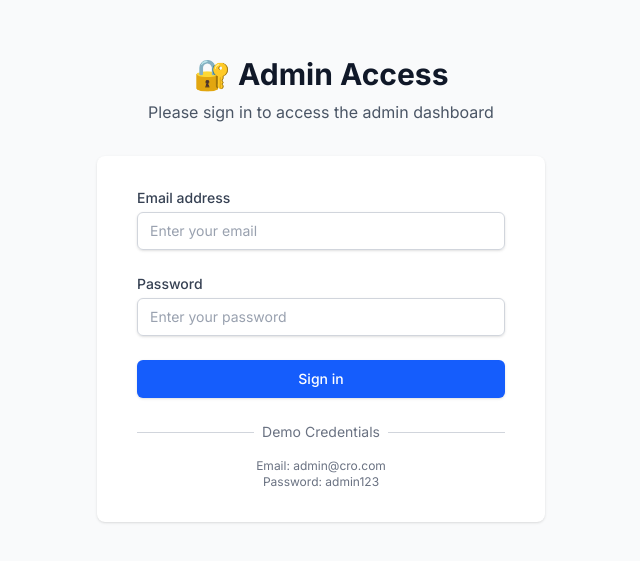
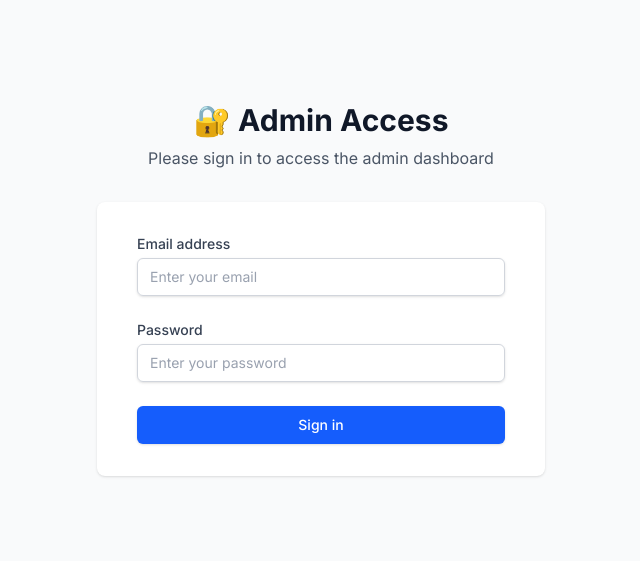
Before and after one commit to Jaseem-v/fms-v2, a Next.js app: page /admin/app-reference in a window 1280 px wide. Shown: the part 111-672 px from the top of the page, without its empty margins (319-959 px from the left). Built offline with nearby package versions, Linux system fonts and the light colour scheme; no server answers.

Commit message:
login setupped

```diff
--- a/src/components/admin/LoginForm.tsx
+++ b/src/components/admin/LoginForm.tsx
@@ -121,7 +121,7 @@
             </div>
           </form>
 
-          <div className="mt-6">
+          {/* <div className="mt-6">
             <div className="relative">
               <div className="absolute inset-0 flex items-center">
                 <div className="w-full border-t border-gray-300" />
@@ -136,7 +136,7 @@
                 Password: <span className="font-mono">admin123</span>
               </p>
             </div>
-          </div>
+          </div> */}
         </div>
       </div>
     </div>
```
